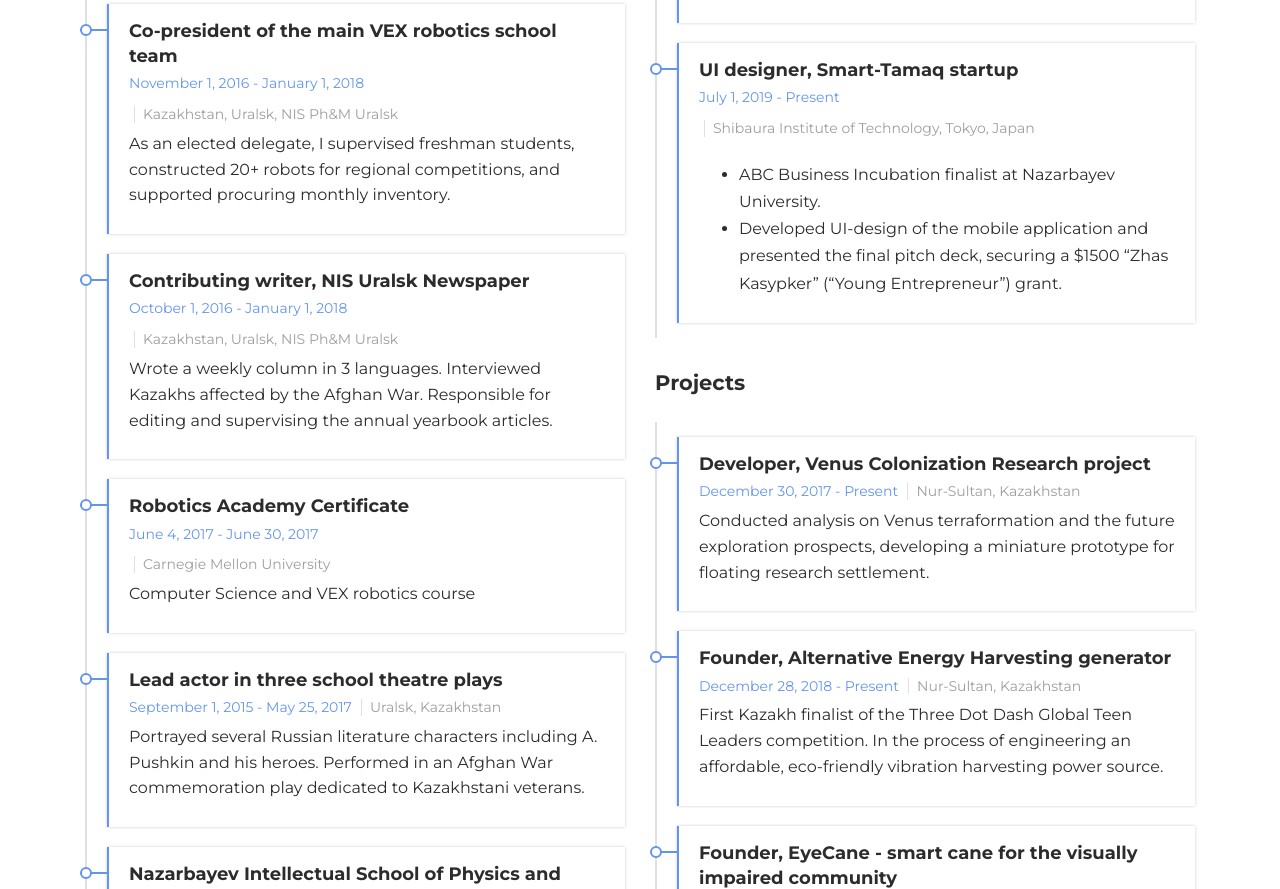
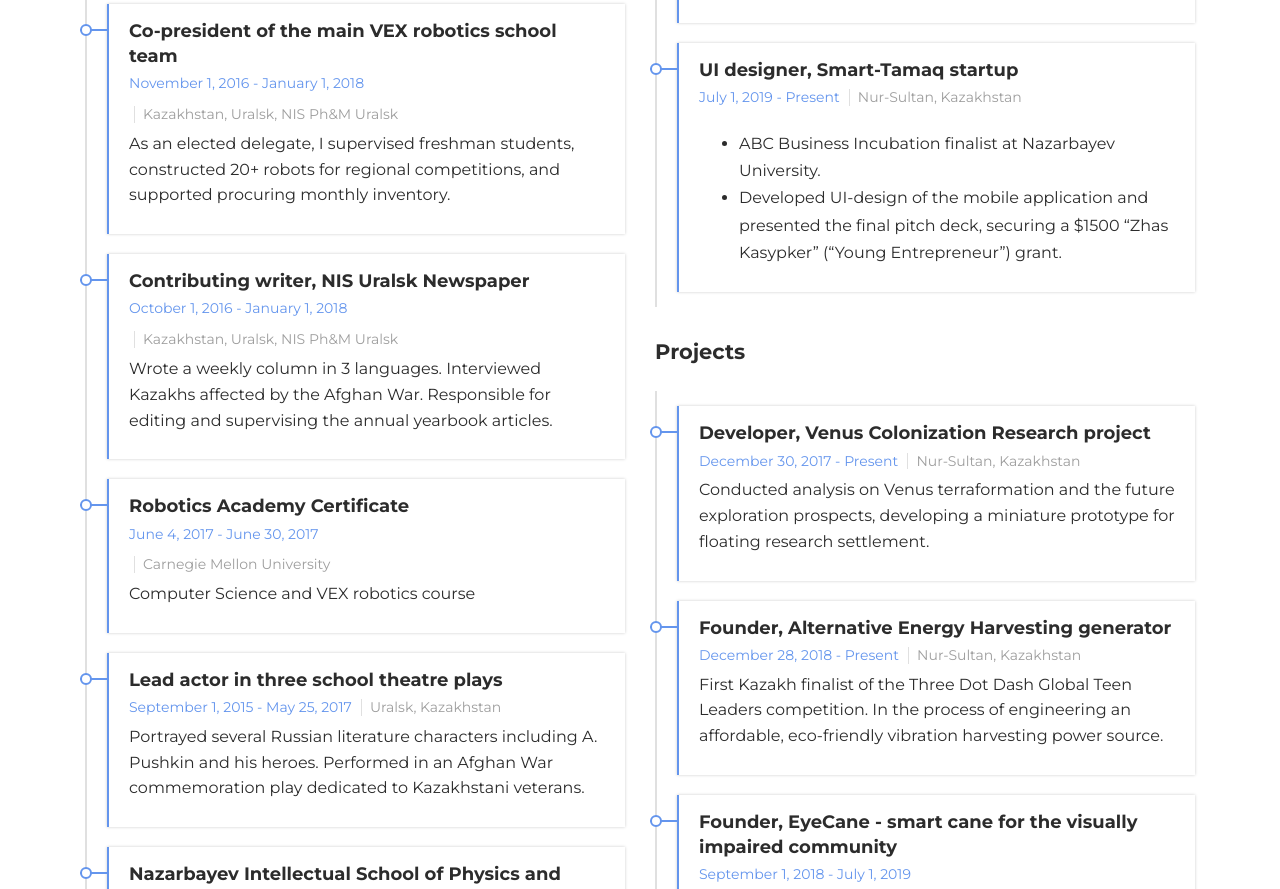
Before and after one commit to maxatic/maxatic.github.io, a plain HTML site: page index.html in a window 1280 px wide. Shown: the part 1859-2748 px from the top of the page. Drawn offline with Linux system fonts and the light colour scheme.

Commit message:
changed shibau university to Nur-Sultan

```diff
--- a/index.html
+++ b/index.html
@@ -336,7 +336,7 @@
                   <div class="timeline-item">
                       <h4 class="item-title">UI designer, Smart-Tamaq startup</h4>
                       <span class="item-period">July 1, 2019 - Present</span>
-                      <span class="item-small">Shibaura Institute of Technology, Tokyo, Japan</span>
+                      <span class="item-small">Nur-Sultan, Kazakhstan</span>
                       <p class="item-description">
                           <ul>
                               <li>
```
